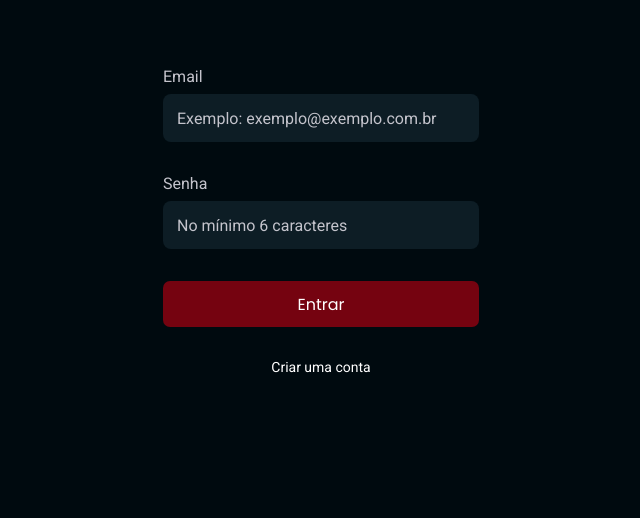
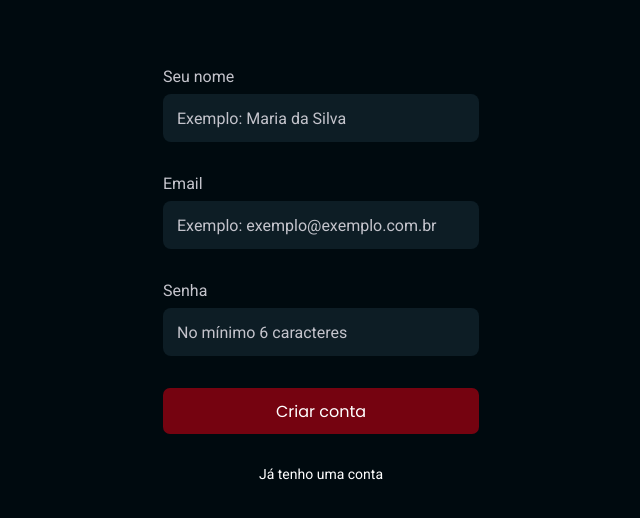
Before and after one commit to ferpalaria/food_explorer_app, a React (Vite) app: page /register in a window 1280 px wide. Shown: the part 204-722 px from the top of the page, without its empty margins (319-959 px from the left). Built offline with nearby package versions, Linux system fonts and the light colour scheme.

Commit message:
feat(#2): add SignUp screen
Created SignUp screen, in addition navigation among them

```diff
--- a/src/components/InputText/styles.js
+++ b/src/components/InputText/styles.js
@@ -11,6 +11,7 @@ export const Container = styled.div`
         padding: 12px 14px;
         border-radius: 8px;
         border: 0px;
+        color: ${props => props.theme.LIGHT.L_400};
 
         background-color: ${({ theme }) =>theme.DARK.D_900};
 
--- a/src/pages/SignUp/index.jsx
+++ b/src/pages/SignUp/index.jsx
@@ -11,9 +11,17 @@ export function SignUp() {
         <AppTitle/>
 
         <InputText
+          label="Seu nome"
+          placeholder="Exemplo: Maria da Silva"
+          type="text"
+          required
+        />
+
+        <InputText
           label="Email"
           placeholder="Exemplo: exemplo@exemplo.com.br"
           type="text"
+          required
         />
 
         <InputText
@@ -24,9 +32,9 @@ export function SignUp() {
           required
         />
 
-        <Button title="Entrar" />
+        <Button title="Criar conta" />
 
-        <Link to="/register">Criar uma conta</Link>
+        <Link to="/">Já tenho uma conta</Link>
 
       </Form>
     </Container>
```
